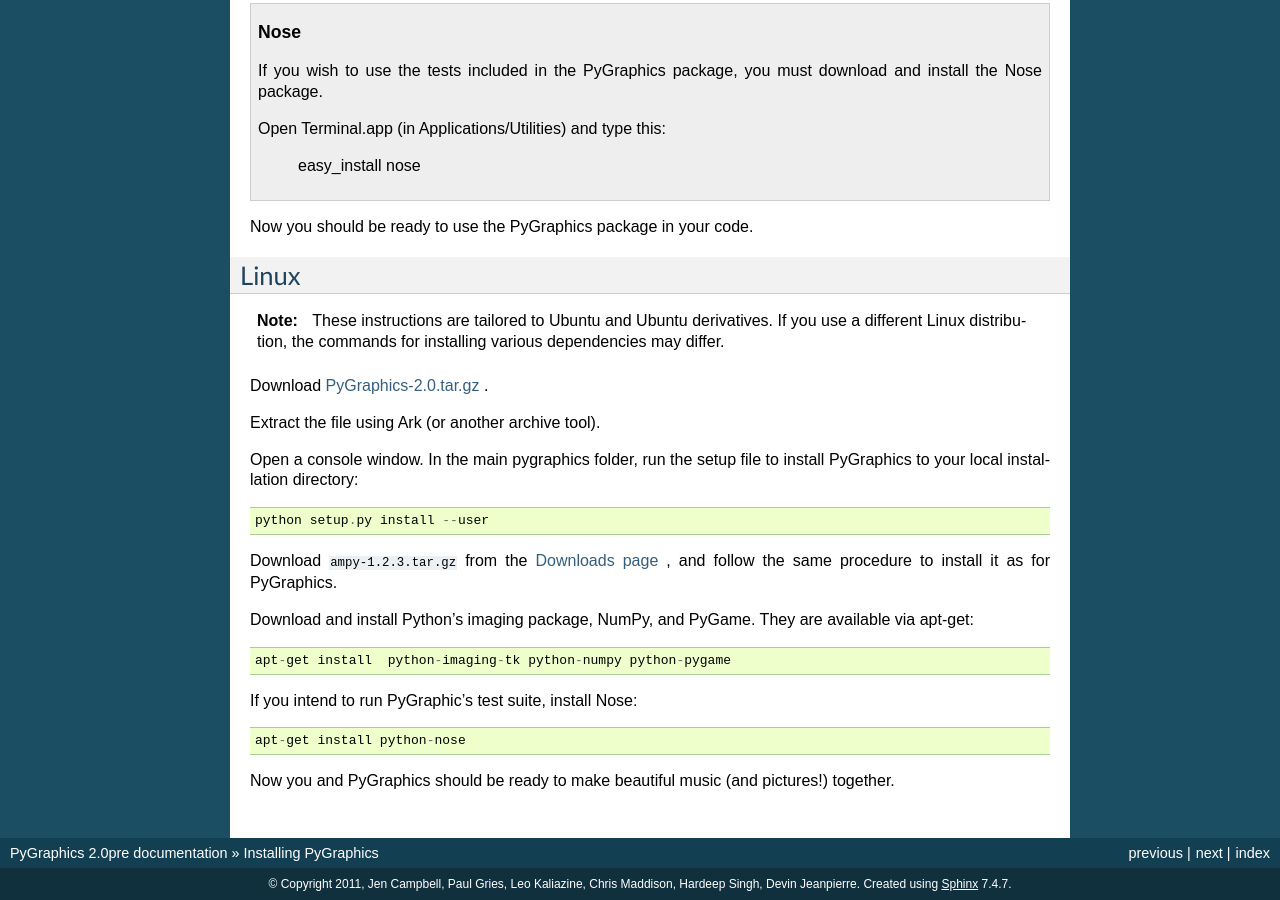
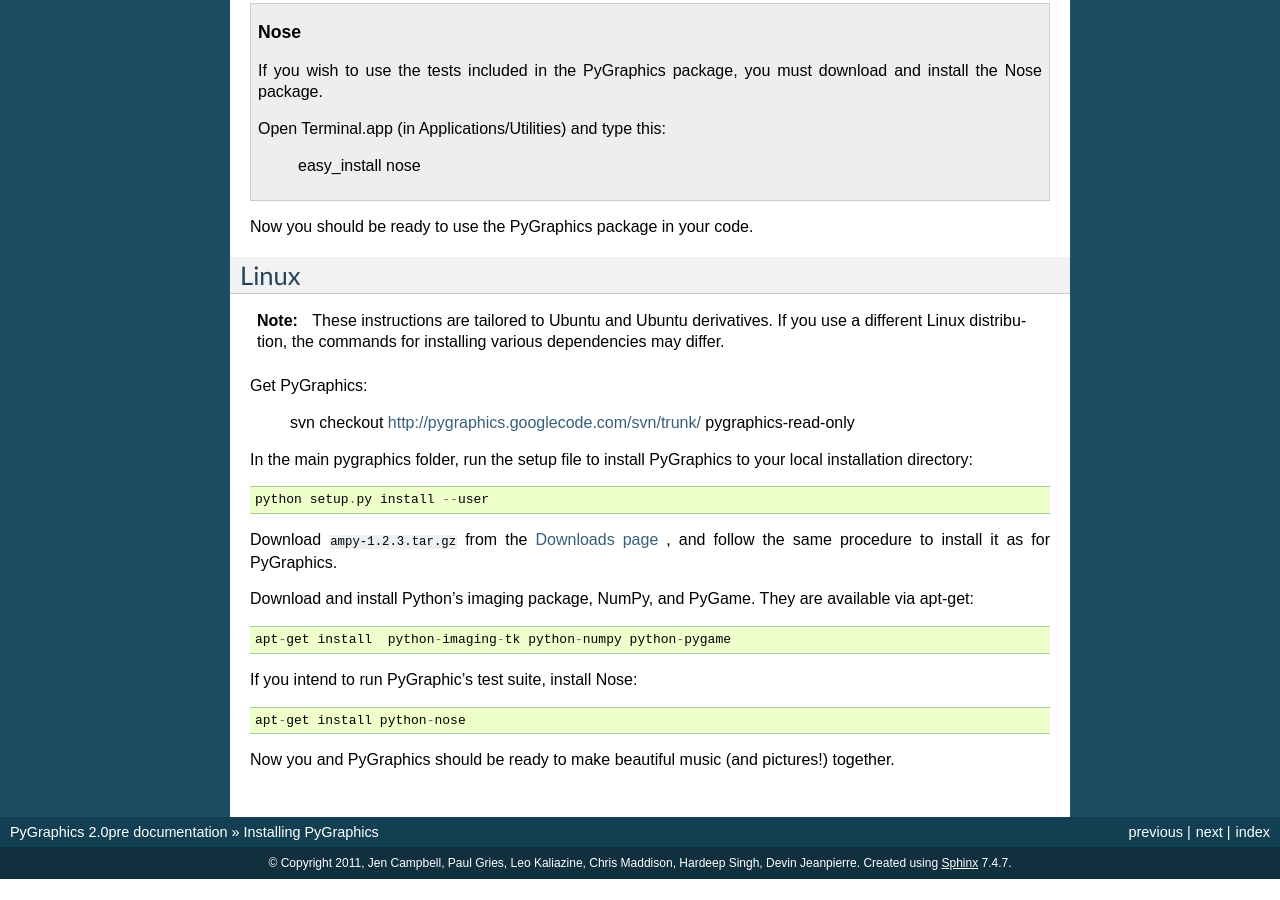
Before and after one commit to yuyutyrdinatry/pygraphics, a Sphinx documentation site: the page built from docs/install.rst, in a window 1280 px wide and 900 px high, scrolled down 1108 px. Built offline with Sphinx 7.4.7, drawn with Linux system fonts in a browser that asks for light colours; after the commit the page ends 1987 px from its top, so only the background shows below that.

Commit message:
updated linux install instructions

```diff
--- a/docs/install.rst
+++ b/docs/install.rst
@@ -75,11 +75,11 @@
 
    These instructions are tailored to Ubuntu and Ubuntu derivatives. If you use a different Linux distribution, the commands for installing various dependencies may differ.
 
-Download `PyGraphics-2.0.tar.gz <http://pypi.python.org/packages/source/P/PyGraphics/PyGraphics-2.0.tar.gz>`_ .
+Get PyGraphics:
 
-Extract the file using Ark (or another archive tool).
+    svn checkout http://pygraphics.googlecode.com/svn/trunk/ pygraphics-read-only
 
-Open a console window. In the main pygraphics folder, run the setup file to install PyGraphics to your local installation directory::
+In the main pygraphics folder, run the setup file to install PyGraphics to your local installation directory::
 
     python setup.py install --user
 
```
